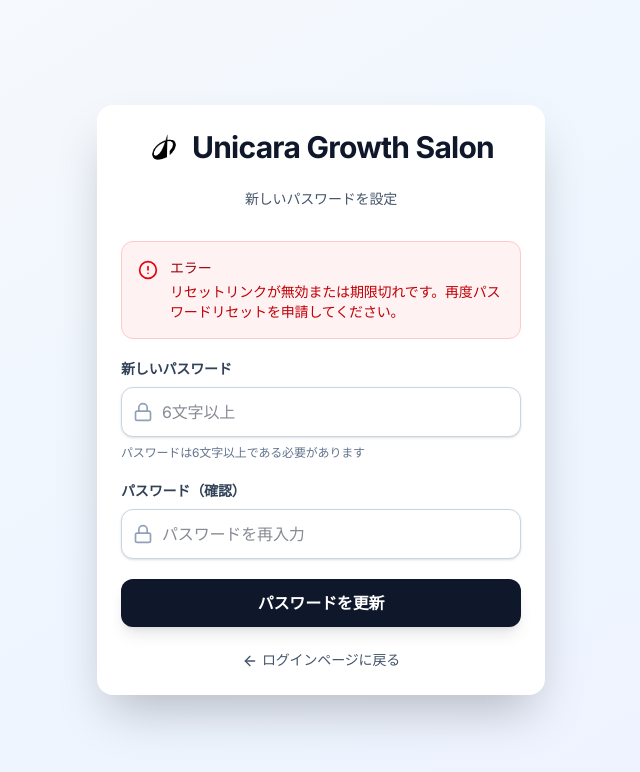
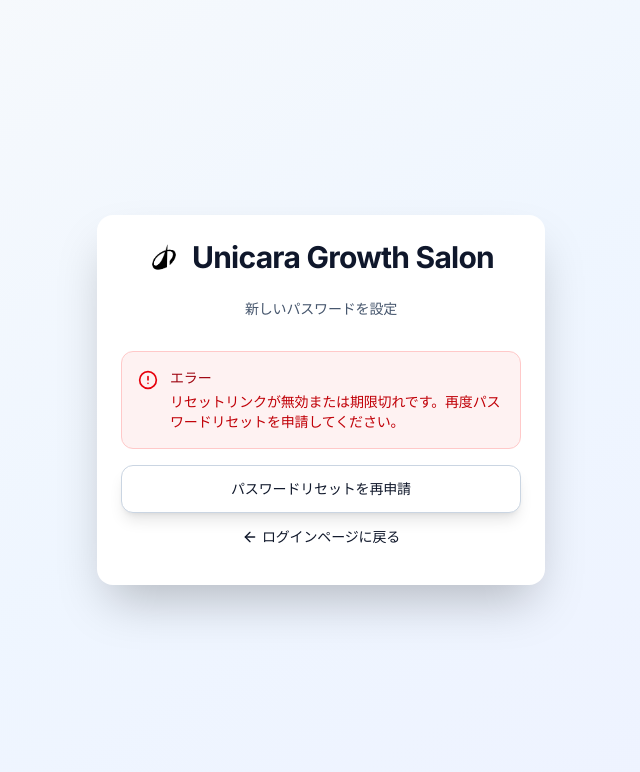
Before and after one commit to unicara0929/UGS-Online-School, a Next.js app: page /reset-password in a window 1280 px wide. Shown: the top 772 px of the page, without its empty margins (319-959 px from the left). Built offline with nearby package versions, Linux system fonts and the light colour scheme; no server answers.

Commit message:
fix: パスワードリセットのエラーハンドリングを改善
- URLハッシュフラグメントからエラー情報を取得して表示
- otp_expiredエラーを適切に処理
- エラー時に再申請ボタンを表示

```diff
--- a/src/components/auth/reset-password-form.tsx
+++ b/src/components/auth/reset-password-form.tsx
@@ -34,6 +34,26 @@
       return
     }
 
+    // URLハッシュフラグメントからエラーを確認
+    const hash = window.location.hash
+    const hashParams = new URLSearchParams(hash.substring(1)) // #を削除
+
+    // エラーが含まれている場合
+    if (hashParams.has('error')) {
+      const errorCode = hashParams.get('error_code')
+      const errorDescription = hashParams.get('error_description')
+
+      if (errorCode === 'otp_expired') {
+        setError('リセットリンクが期限切れです。再度パスワードリセットを申請してください。')
+      } else if (errorCode === 'access_denied') {
+        setError('アクセスが拒否されました。リセットリンクが無効または期限切れの可能性があります。')
+      } else {
+        setError(errorDescription || 'リセットリンクの処理中にエラーが発生しました。')
+      }
+      setIsCheckingSession(false)
+      return
+    }
+
     // Supabaseのセッションを確認（リセットリンクから自動的にセッションが確立される）
     const checkSession = async () => {
       try {
@@ -48,7 +68,6 @@
         }
 
         // URLハッシュフラグメントを確認
-        const hash = window.location.hash
         if (hash.includes('access_token') || hash.includes('type=recovery')) {
           // ハッシュフラグメントがある場合、Supabaseが自動的にセッションを確立するのを待つ
           console.log('Hash fragment detected, waiting for session...')
@@ -184,6 +203,29 @@
                 </div>
               </div>
             </div>
+          ) : error ? (
+            <div className="space-y-4">
+              <div className="p-4 bg-red-50 border border-red-200 rounded-xl flex items-start space-x-3">
+                <AlertCircle className="h-5 w-5 text-red-600 flex-shrink-0 mt-0.5" />
+                <div className="flex-1">
+                  <p className="text-sm font-medium text-red-800">エラー</p>
+                  <p className="text-sm text-red-700 mt-1">{error}</p>
+                </div>
+              </div>
+              <div className="space-y-3">
+                <Link href="/forgot-password">
+                  <Button className="w-full" variant="outline">
+                    パスワードリセットを再申請
+                  </Button>
+                </Link>
+                <Link href="/login">
+                  <Button className="w-full" variant="ghost">
+                    <ArrowLeft className="h-4 w-4 mr-1" />
+                    ログインページに戻る
+                  </Button>
+                </Link>
+              </div>
+            </div>
           ) : success ? (
             <div className="space-y-4">
               <div className="p-4 bg-green-50 border border-green-200 rounded-xl flex items-start space-x-3">
```
